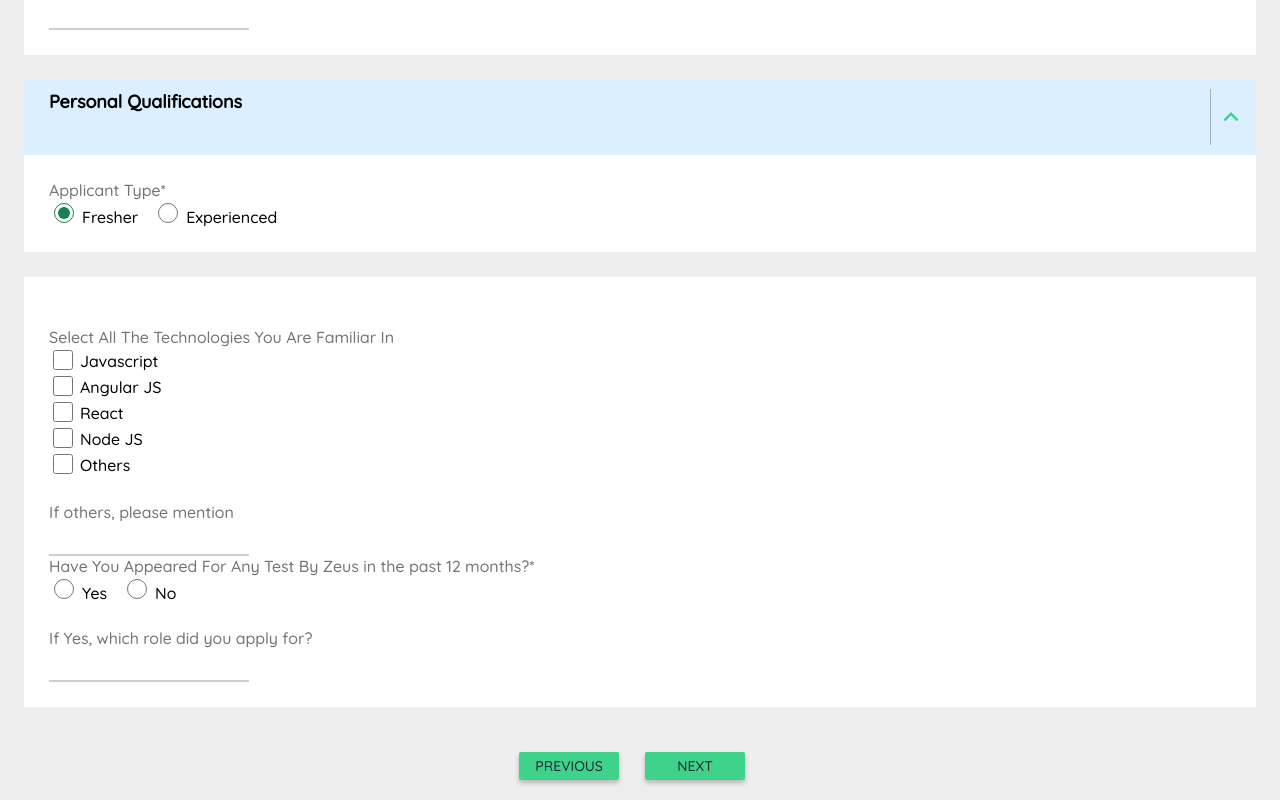
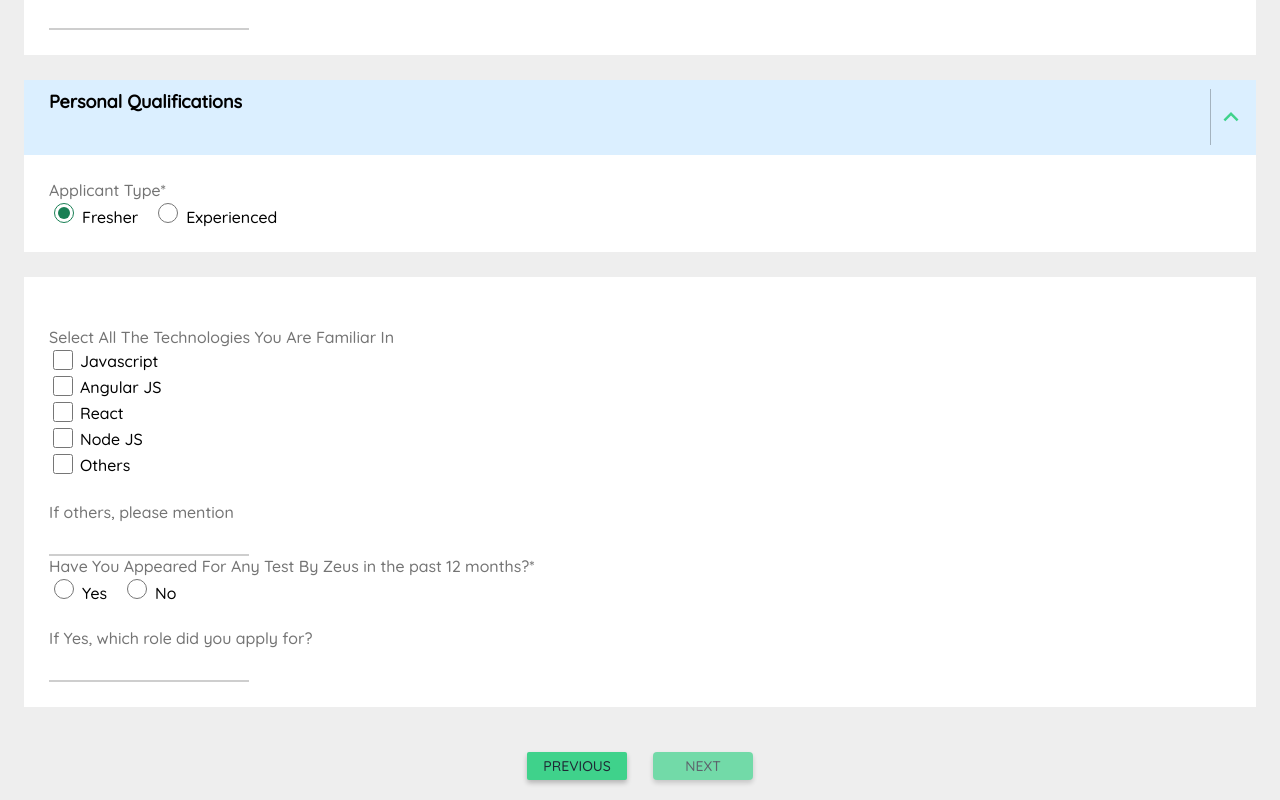
Before and after one commit to dineshlakshmanan08/walkin, an Angular app: page /registration/qualification in a window 1280 px wide. Shown: the part 682-1482 px from the top of the page. Built offline with nearby package versions, Linux system fonts and the light colour scheme.

Commit message:
Completing profile-pic

```diff
--- a/src/app/user-registration/personalinfo-form/personalinfo-form.component.html
+++ b/src/app/user-registration/personalinfo-form/personalinfo-form.component.html
@@ -7,10 +7,13 @@
             <input type="text" name="firstname" id="" class="first-name-input" required ngModel>
 
         </div>
-        <div class="profile-pic">
+
+        <span class="profile-pic">
+            <img *ngIf="selectedImage" [src]="selectedImage" alt="Uploaded Profile" class="profile-image">
             <input type="file" name="profilepic" id="" class="profile-pic-input" accept="image/*" (change)="onImageSelected($event)">
-            <img *ngIf="selectedImage" [src]="selectedImage" alt="Uploaded Profile" class="profile-image">
-        </div>
+
+        </span>
+
         <div class="last-name label-style">
             <label for="last-name">Last Name*</label> </div>
         <div>
--- a/src/app/user-registration/personalinfo-form/personalinfo-form.component.scss
+++ b/src/app/user-registration/personalinfo-form/personalinfo-form.component.scss
@@ -116,6 +116,13 @@ input[type="number"]:focus {
     left: 80%;
 }
 
+.profile-image {
+    border-radius: 50%;
+    height: 300px;
+    width: 300px;
+    padding: 10px;
+}
+
 label,
 input {
     margin-left: 24px;
--- a/src/app/user-registration/qualification-form/qualification-form.component.scss
+++ b/src/app/user-registration/qualification-form/qualification-form.component.scss
@@ -105,6 +105,19 @@
     border-radius: 4px;
     text-align: center;
     margin: 20px 0px;
+    cursor: pointer;
+}
+
+.btn[disabled] {
+    background: #3FD28B 0% 0% no-repeat padding-box;
+    font-family: QuicksandM;
+    width: 100px;
+    border-radius: 4px;
+    text-align: center;
+    margin: 20px 0px;
+    cursor: not-allowed;
+    box-shadow: 0px 3px 5px rgba(0, 0, 0, 0.2392156863);
+    opacity: 0.7;
 }
 
 .education2 {
--- a/src/app/user-registration/review-form/review-form.component.html
+++ b/src/app/user-registration/review-form/review-form.component.html
@@ -38,7 +38,7 @@
 
             <div class="resume mb-4">
 
-                <img class="upload" src="../../../assets/svg/Upload_black_24dp.svg" alt="">
+                <img class="upload" src="../../../assets/svg/Upload_black_24dp.svg" alt="resume-icon">
                 <h6 class="resume-text me-3">UPLOAD RESUME</h6>
                 <h6 class="resume-text">{{personalInfo[0]?.resume.name}}</h6>
 
```
Also changed, not shown: src/assets/png/test.jpg (added).
